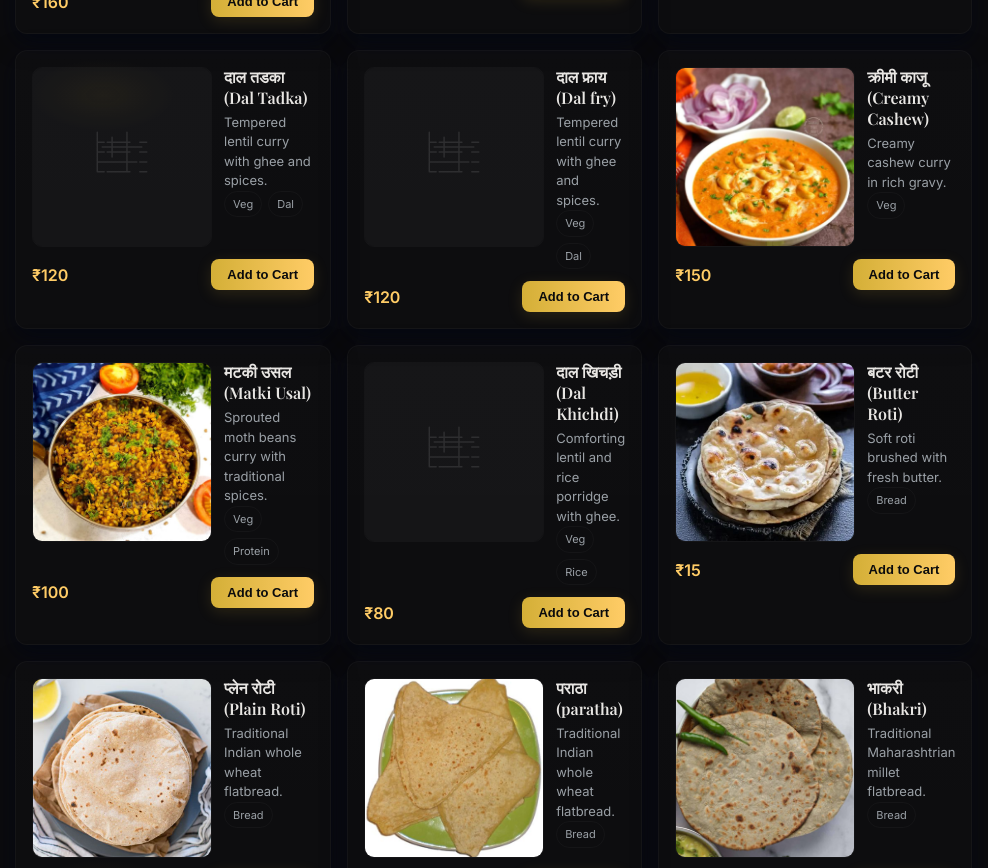
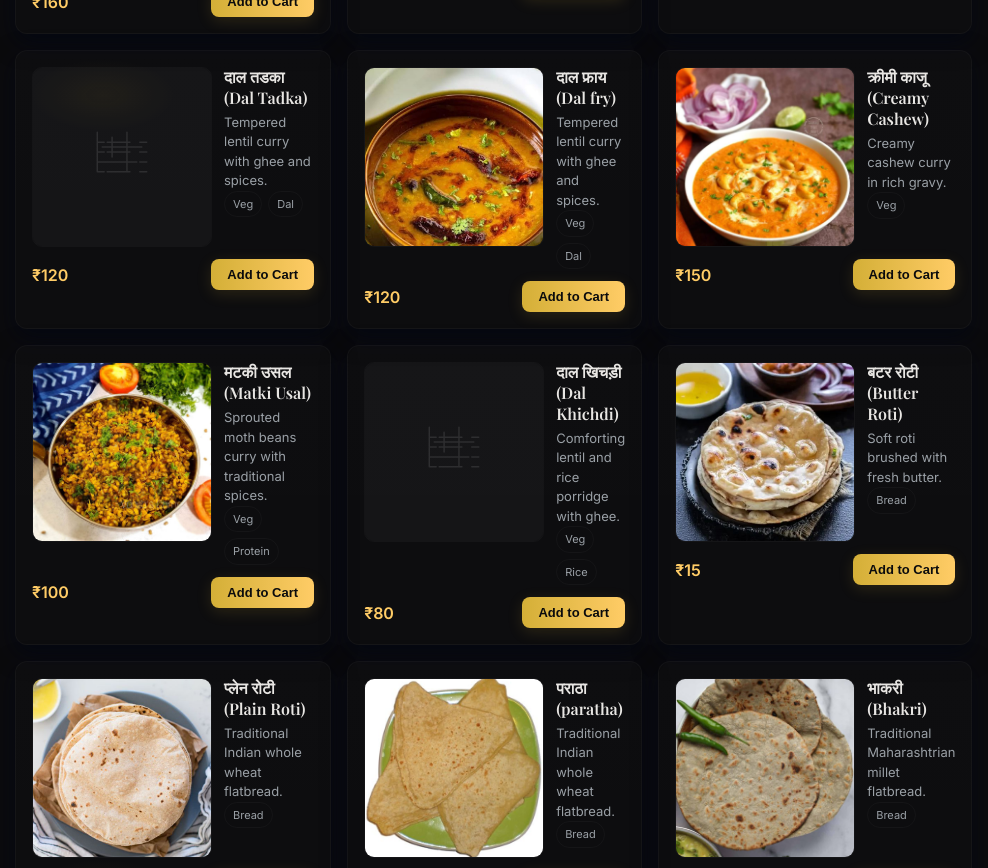
Before and after one commit to MenuSpeak/Hotel-Shree-Sai-Restaurants, a plain HTML site: page index.html in a window 1280 px wide. Shown: the part 1585-2453 px from the top of the page, without its empty margins (25-1013 px from the left). Drawn offline with nearby package versions, Linux system fonts and the light colour scheme.

Commit message:
Update index.html

```diff
--- a/index.html
+++ b/index.html
@@ -970,7 +970,7 @@ body::before {
   // {"id":16, "cat":"व्हेज (Veg)", "name":"अरोमॅटिक दाल (Aromatic Lentil)", "price":"₹100", "desc":"Fragrant lentil curry with traditional spices.", "tags":["Veg","Dal"], "img":"img/aromatic-lentil.jpeg"},
   // {"id":17, "cat":"व्हेज (Veg)", "name":"स्पायसी कोल्हापुरी स्टाईल (Spicy Kolhapuri Style)", "price":"₹140", "desc":"Spicy Kolhapuri-style vegetable curry.", "tags":["Veg","Spicy"], "img":"img/kolhapuri-style.jpeg"},
   {"id":18, "cat":"व्हेज (Veg)", "name":"दाल तडका (Dal Tadka)", "price":"₹120", "desc":"Tempered lentil curry with ghee and spices.", "tags":["Veg","Dal"], "img":"img/dal-tadka.jpeg"},
-  {"id":41, "cat":"व्हेज (Veg)", "name":"दाल फ्राय (Dal fry)", "price":"₹120", "desc":"Tempered lentil curry with ghee and spices.", "tags":["Veg","Dal"], "img":"img/dal-fry.jpeg"},
+  {"id":41, "cat":"व्हेज (Veg)", "name":"दाल फ्राय (Dal fry)", "price":"₹120", "desc":"Tempered lentil curry with ghee and spices.", "tags":["Veg","Dal"], "img":"img/dal-fry.jpg"},
 
   {"id":19, "cat":"व्हेज (Veg)", "name":"क्रीमी काजू (Creamy Cashew)", "price":"₹150", "desc":"Creamy cashew curry in rich gravy.", "tags":["Veg"], "img":"img/creamy-cashew.jpeg"},
   {"id":20, "cat":"व्हेज (Veg)", "name":"मटकी उसल (Matki Usal)", "price":"₹100", "desc":"Sprouted moth beans curry with traditional spices.", "tags":["Veg","Protein"], "img":"img/matki-usal.jpeg"},
```
